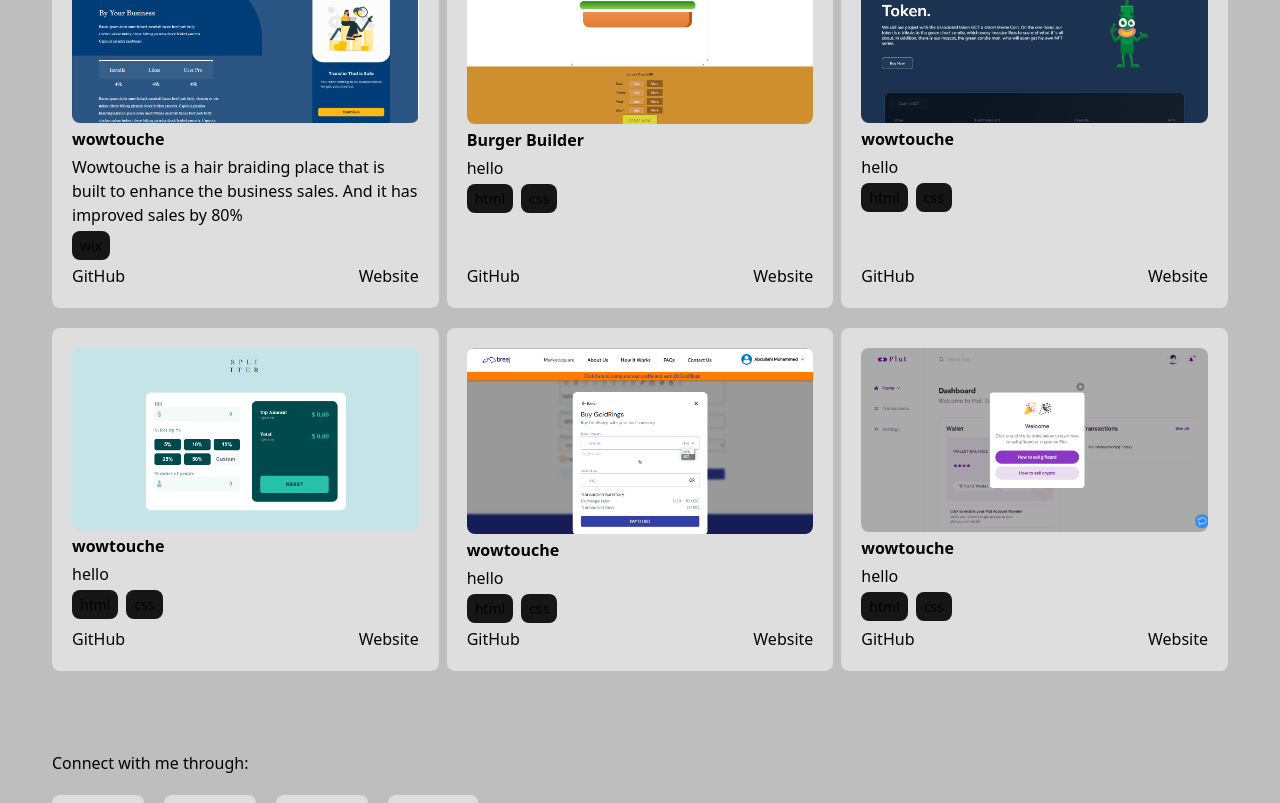
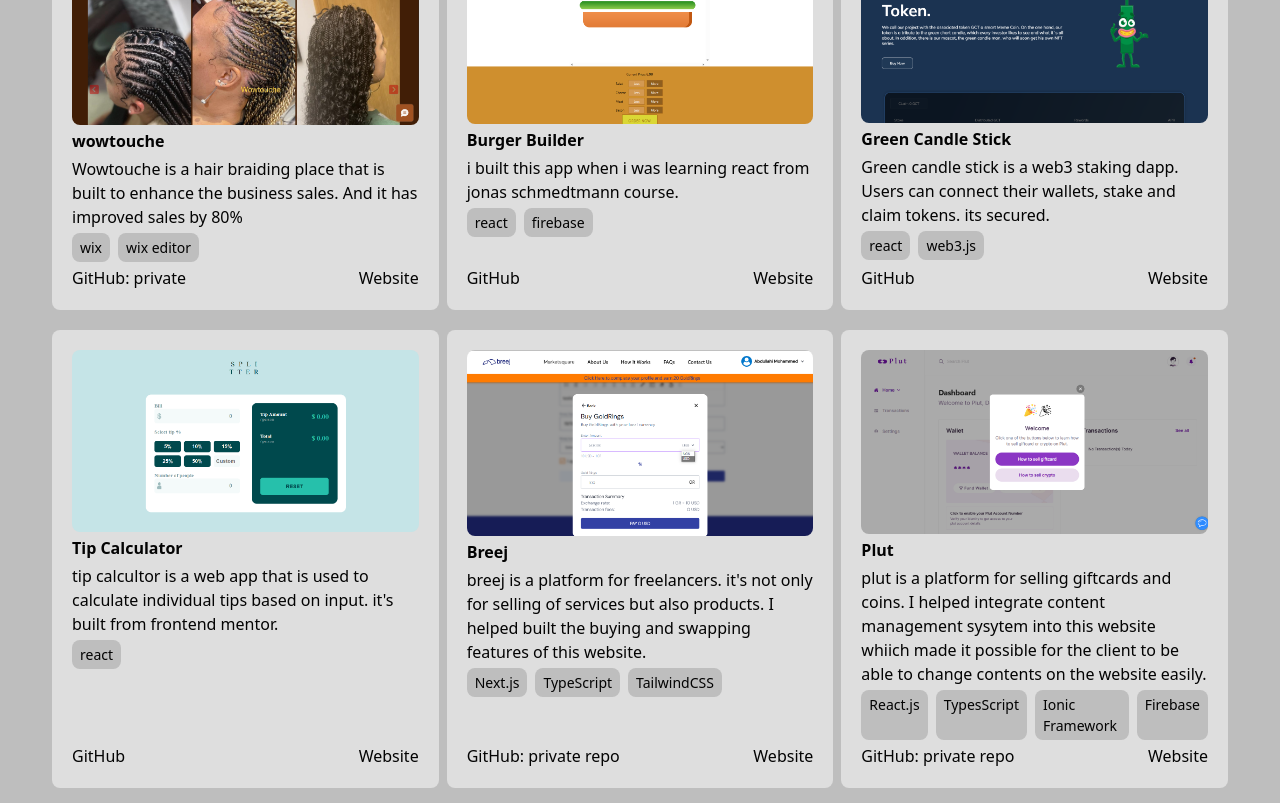
Before and after one commit to abdullahi-mohammed/portfoliov2, a React (Vite) app: page / in a window 1280 px wide. Shown: the part 1720-2523 px from the top of the page. Built offline with nearby package versions, Linux system fonts and the light colour scheme.

Commit message:
added projects done

```diff
--- a/index.html
+++ b/index.html
@@ -3,7 +3,7 @@
 
 <head>
   <meta charset="UTF-8" />
-  <link rel="icon" type="image/svg+xml" href="/vite.svg" />
+  <link rel="icon" type="image/svg+xml" href="/src/assets/AbdullahiLogo.jpg" />
   <meta name="viewport" content="width=device-width, initial-scale=1.0" />
   <title>Abdullahi Mohammed Portfolio</title>
 </head>
--- a/src/components/portfolio.tsx
+++ b/src/components/portfolio.tsx
@@ -1,5 +1,6 @@
 import Card from "./card"
 import htmldemo from "../assets/HTMLDemo.png";
+import wowtouche from '../assets/wowtouche.png'
 import burgerapp from "../assets/burgerapp.png";
 import greencandlestick from "../assets/greencandlestick.png";
 import breej from "../assets/breej.png";
@@ -10,44 +11,44 @@ const Portfolio = () => {
 
     const projects = [{
         heading: "wowtouche",
-        image: htmldemo,
+        image: wowtouche,
         paragraph: "Wowtouche is a hair braiding place that is built to enhance the business sales. And it has improved sales by 80%",
-        stacks: [{ stack: "wix" }],
-        links: [{ title: "GitHub", link: "html" }, { title: "Website", link: "css" }]
+        stacks: [{ stack: "wix" }, { stack: "wix editor" }],
+        links: [{ title: "GitHub: private", link: "#" }, { title: "Website", link: "https://www.wowtouche.com/" }]
     }, {
         heading: "Burger Builder",
         image: burgerapp,
-        paragraph: "hello",
-        stacks: [{ stack: "html" }, { stack: "css" }],
-        links: [{ title: "GitHub", link: "html" }, { title: "Website", link: "css" }]
+        paragraph: "i built this app when i was learning react from jonas schmedtmann course.",
+        stacks: [{ stack: "react" }, { stack: "firebase" }],
+        links: [{ title: "GitHub", link: "https://github.com/mabdul45/burger-app" }, { title: "Website", link: "https://burger-app-delta.vercel.app/" }]
     },
     {
-        heading: "wowtouche",
+        heading: "Green Candle Stick",
         image: greencandlestick,
-        paragraph: "hello",
-        stacks: [{ stack: "html" }, { stack: "css" }],
-        links: [{ title: "GitHub", link: "html" }, { title: "Website", link: "css" }]
+        paragraph: "Green candle stick is a web3 staking dapp. Users can connect their wallets, stake and claim tokens. its secured.",
+        stacks: [{ stack: "react" }, { stack: "web3.js" }],
+        links: [{ title: "GitHub", link: "https://github.com/mabdul45/green-candle-stick-demo" }, { title: "Website", link: "https://green-candle-stick-demo.vercel.app/" }]
     },
     {
-        heading: "wowtouche",
+        heading: "Tip Calculator",
         image: tipcalculator,
-        paragraph: "hello",
-        stacks: [{ stack: "html" }, { stack: "css" }],
-        links: [{ title: "GitHub", link: "html" }, { title: "Website", link: "css" }]
+        paragraph: "tip calcultor is a web app that is used to calculate individual tips based on input. it's built from frontend mentor.",
+        stacks: [{ stack: "react" }],
+        links: [{ title: "GitHub", link: "https://github.com/mabdul45/tip-calculator" }, { title: "Website", link: "https://tip-calculator-mabdul45.vercel.app/" }]
     },
     {
-        heading: "wowtouche",
+        heading: "Breej",
         image: breej,
-        paragraph: "hello",
-        stacks: [{ stack: "html" }, { stack: "css" }],
-        links: [{ title: "GitHub", link: "html" }, { title: "Website", link: "css" }]
+        paragraph: "breej is a platform for freelancers. it's not only for selling of services but also products. I helped built the buying and swapping features of this website.",
+        stacks: [{ stack: "Next.js" }, { stack: "TypeScript" }, { stack: "TailwindCSS" }],
+        links: [{ title: "GitHub: private repo", link: "#" }, { title: "Website", link: "https://breej.io/" }]
     },
     {
-        heading: "wowtouche",
+        heading: "Plut",
         image: plut,
-        paragraph: "hello",
-        stacks: [{ stack: "html" }, { stack: "css" }],
-        links: [{ title: "GitHub", link: "html" }, { title: "Website", link: "css" }]
+        paragraph: "plut is a platform for selling giftcards and coins. I helped integrate content management sysytem into this website whiich made it possible for the client to be able to change contents on the website easily.",
+        stacks: [{ stack: "React.js" }, { stack: "TypesScript" }, { stack: "Ionic Framework" }, { stack: "Firebase" }],
+        links: [{ title: "GitHub: private repo", link: "#" }, { title: "Website", link: "https://plut.ng/" }]
     },
     ]
 
@@ -66,12 +67,12 @@ const Portfolio = () => {
                             <p>{project.paragraph}</p>
                             <ul className="flex gap-2">
                                 {project.stacks.map((stack, i) => {
-                                    return <li className="bg-[#161616] text-[14px] rounded-lg py-1 px-2" key={i}>{stack.stack}</li>
+                                    return <li className="dark:bg-[#161616] dark:text-white bg-[#bebebe] text-[#030303] text-[14px] rounded-lg py-1 px-2" key={i}>{stack.stack}</li>
                                 })}
                             </ul>
                             <div className="flex justify-between items-center mt-auto">
                                 {project.links.map((link, i) => {
-                                    return <a href={link.link} key={i}>{link.title}</a>
+                                    return <a className="hover:underline" href={link.link} target="_blank" key={i}>{link.title}</a>
                                 })}
                             </div>
                         </Card>
```
Also changed, not shown: src/assets/AbdullahiLogo.jpg (added), src/assets/wowtouche.png (renamed from src/assets/Screenshot (77).png).
